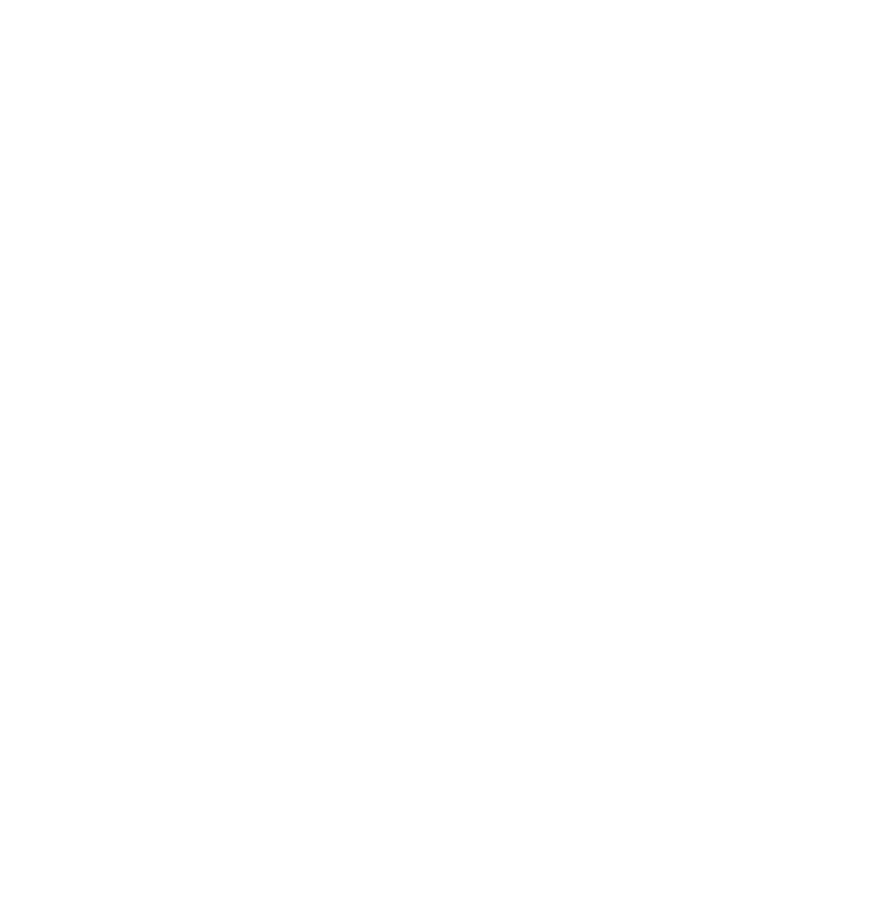
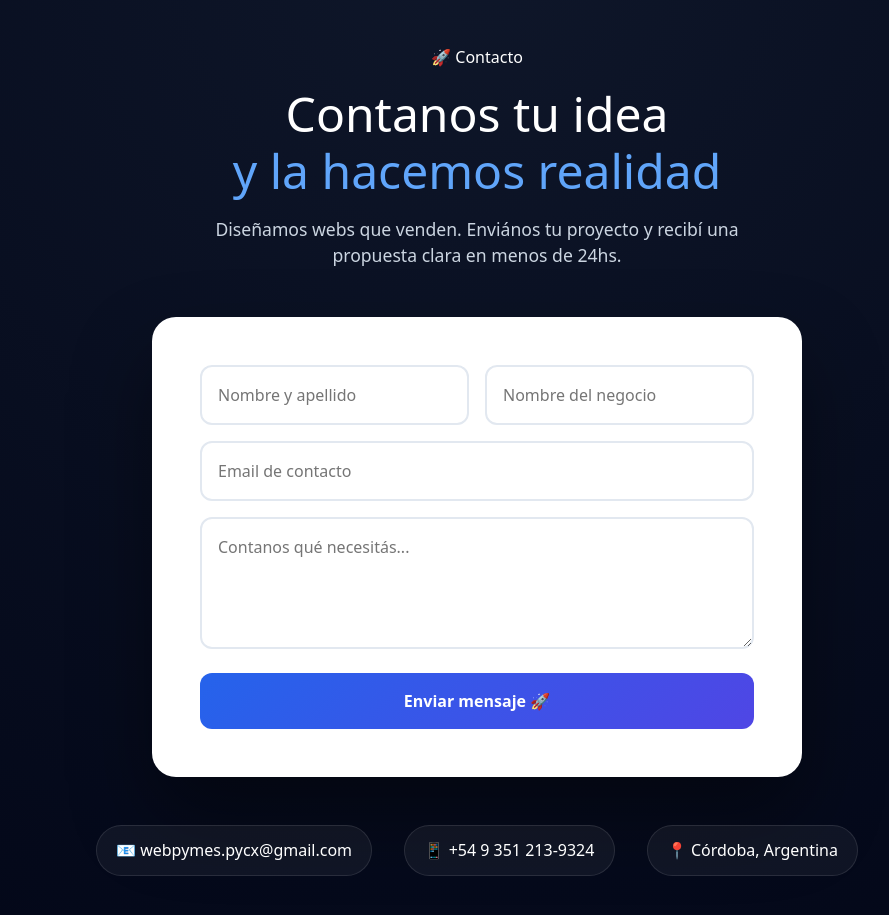
Before and after one commit to Mati193/Webs-pymes, a React (Vite) app in the folder Web-contacto/WEBCONTACTO/: page / in a window 1280 px wide. Shown: the part 4460-5375 px from the top of the page, without its empty margins (163-1052 px from the left). Before the commit the page ends 4393 px from the top, so only its background shows below. Built offline with nearby package versions, Linux system fonts and the light colour scheme.

Commit message:
Contacto Para PHATNEOM
Agregue el contacto que hice para nuestra pagina y la modifique los estilos y el orden, hay q mejorarlo igual paro ya casi terminado

```diff
--- a/Web-contacto/WEBCONTACTO/src/App.jsx
+++ b/Web-contacto/WEBCONTACTO/src/App.jsx
@@ -3,6 +3,7 @@
 import logo from "./assets/Logo_panteon.jpg";
 import About from "./components/About";
 import Productos from "./components/Productos";
+import Contact from "./components/Contact/Contact"
 
 // Constante para función productos Mati
 const productos = [
@@ -99,6 +100,8 @@
         eslogan={"Una seleccion de nuestras más deliciosas especialidades"}
         productos={productos}
       />
+
+      <Contact />
     </>
   );
 }
--- /dev/null
+++ b/Web-contacto/WEBCONTACTO/src/components/Contact/Contact.css
@@ -0,0 +1,113 @@
+.contact {
+  padding: 7rem 1rem;
+  background: radial-gradient(circle at top,#0f172a,#020617);
+  text-align: center;
+  color: white;
+}
+
+/* HERO */
+
+.contact-hero h2 {
+  font-size: 3rem;
+  margin: 1rem 0;
+  line-height: 1.2;
+}
+
+.contact-hero h2 span {
+  color: #60a5fa;
+}
+
+.contact-hero p {
+  max-width: 600px;
+  margin: auto;
+  color: #cbd5e1;
+  font-size: 1.1rem;
+}
+
+/* FORM CENTER */
+
+.contact-center {
+  margin-top: 3rem;
+  display: flex;
+  justify-content: center;
+}
+
+.contact-form {
+  width: 100%;
+  max-width: 650px;
+  background: white;
+  padding: 3rem;
+  border-radius: 24px;
+  display: flex;
+  flex-direction: column;
+  gap: 1rem;
+  box-shadow: 0 40px 80px rgba(0,0,0,.4);
+  color: black;
+}
+
+.form-row {
+  display: flex;
+  gap: 1rem;
+}
+
+.contact-form input,
+.contact-form textarea {
+  width: 100%;
+  padding: 1rem;
+  border-radius: 12px;
+  border: 2px solid #e2e8f0;
+  font-size: 1rem;
+}
+
+.contact-form input:focus,
+.contact-form textarea:focus {
+  outline: none;
+  border-color: #2563eb;
+}
+
+/* BUTTON */
+
+.submit-btn {
+  margin-top: .5rem;
+  padding: 1rem;
+  background: linear-gradient(135deg,#2563eb,#4f46e5);
+  color: white;
+  border: none;
+  border-radius: 12px;
+  font-weight: 600;
+  cursor: pointer;
+  transition: .3s;
+}
+
+.submit-btn:hover {
+  transform: translateY(-2px);
+}
+
+/* FOOTER INFO */
+
+.contact-footer {
+  margin-top: 3rem;
+  display: flex;
+  justify-content: center;
+  gap: 2rem;
+  flex-wrap: wrap;
+}
+
+.contact-mini {
+  background: rgba(255,255,255,0.05);
+  padding: .8rem 1.2rem;
+  border-radius: 999px;
+  border: 1px solid rgba(255,255,255,.1);
+}
+
+/* MOBILE */
+
+@media(max-width:700px){
+  .form-row{
+    flex-direction: column;
+  }
+
+  .contact-hero h2{
+    font-size:2.2rem;
+  }
+}
--- /dev/null
+++ b/Web-contacto/WEBCONTACTO/src/components/Contact/Contact.jsx
@@ -0,0 +1,121 @@
+import React, { useState } from "react";
+import "./Contact.css";
+
+const Contact = () => {
+  const [formData, setFormData] = useState({
+    name: "",
+    business: "",
+    email: "",
+    message: "",
+  });
+
+  const [sending, setSending] = useState(false);
+
+  const handleChange = (e) => {
+    setFormData({
+      ...formData,
+      [e.target.name]: e.target.value,
+    });
+  };
+
+  const handleSubmit = (e) => {
+    e.preventDefault();
+    setSending(true);
+
+    setTimeout(() => {
+      alert("¡Mensaje enviado! Te respondemos dentro de 24hs.");
+      setFormData({
+        name: "",
+        business: "",
+        email: "",
+        message: "",
+      });
+      setSending(false);
+    }, 1500);
+  };
+
+  return (
+    <section id="contactos" className="contact section">
+
+      {/* HERO */}
+      <div className="contact-hero">
+        <span className="section-badge">🚀 Contacto</span>
+
+        <h2>
+          Contanos tu idea <br />
+          <span>y la hacemos realidad</span>
+        </h2>
+
+        <p>
+          Diseñamos webs que venden. Enviános tu proyecto y recibí
+          una propuesta clara en menos de 24hs.
+        </p>
+      </div>
+
+      {/* FORM CENTER */}
+      <div className="contact-center">
+        <form className="contact-form" onSubmit={handleSubmit}>
+
+          <div className="form-row">
+            <input
+              type="text"
+              name="name"
+              placeholder="Nombre y apellido"
+              value={formData.name}
+              onChange={handleChange}
+              required
+            />
+
+            <input
+              type="text"
+              name="business"
+              placeholder="Nombre del negocio"
+              value={formData.business}
+              onChange={handleChange}
+              required
+            />
+          </div>
+
+          <input
+            type="email"
+            name="email"
+            placeholder="Email de contacto"
+            value={formData.email}
+            onChange={handleChange}
+            required
+          />
+
+          <textarea
+            name="message"
+            rows="4"
+            placeholder="Contanos qué necesitás..."
+            value={formData.message}
+            onChange={handleChange}
+            required
+          />
+
+          <button className="submit-btn" disabled={sending}>
+            {sending ? "Enviando..." : "Enviar mensaje 🚀"}
+          </button>
+        </form>
+      </div>
+
+      {/* CONTACT FOOTER INFO */}
+      <div className="contact-footer">
+        <div className="contact-mini">
+          📧 webpymes.pycx@gmail.com
+        </div>
+
+        <div className="contact-mini">
+          📱 +54 9 351 213-9324
+        </div>
+
+        <div className="contact-mini">
+          📍 Córdoba, Argentina
+        </div>
+      </div>
+    </section>
+  );
+};
+
+export default Contact;
--- a/Web-contacto/WEBCONTACTO/src/components/NavBar/index.jsx
+++ b/Web-contacto/WEBCONTACTO/src/components/NavBar/index.jsx
@@ -48,7 +48,7 @@
           <a className="navbar-brand d-inline-block align" href="#productos">
             {t2}
           </a>
-          <a className="navbar-brand d-inline-block align " href="#">
+          <a className="navbar-brand d-inline-block align " href="#contactos">
             {t3}
           </a>
         </div>
```
Also changed, not shown: 1 other file (tests, documents, lock files or other folders).
